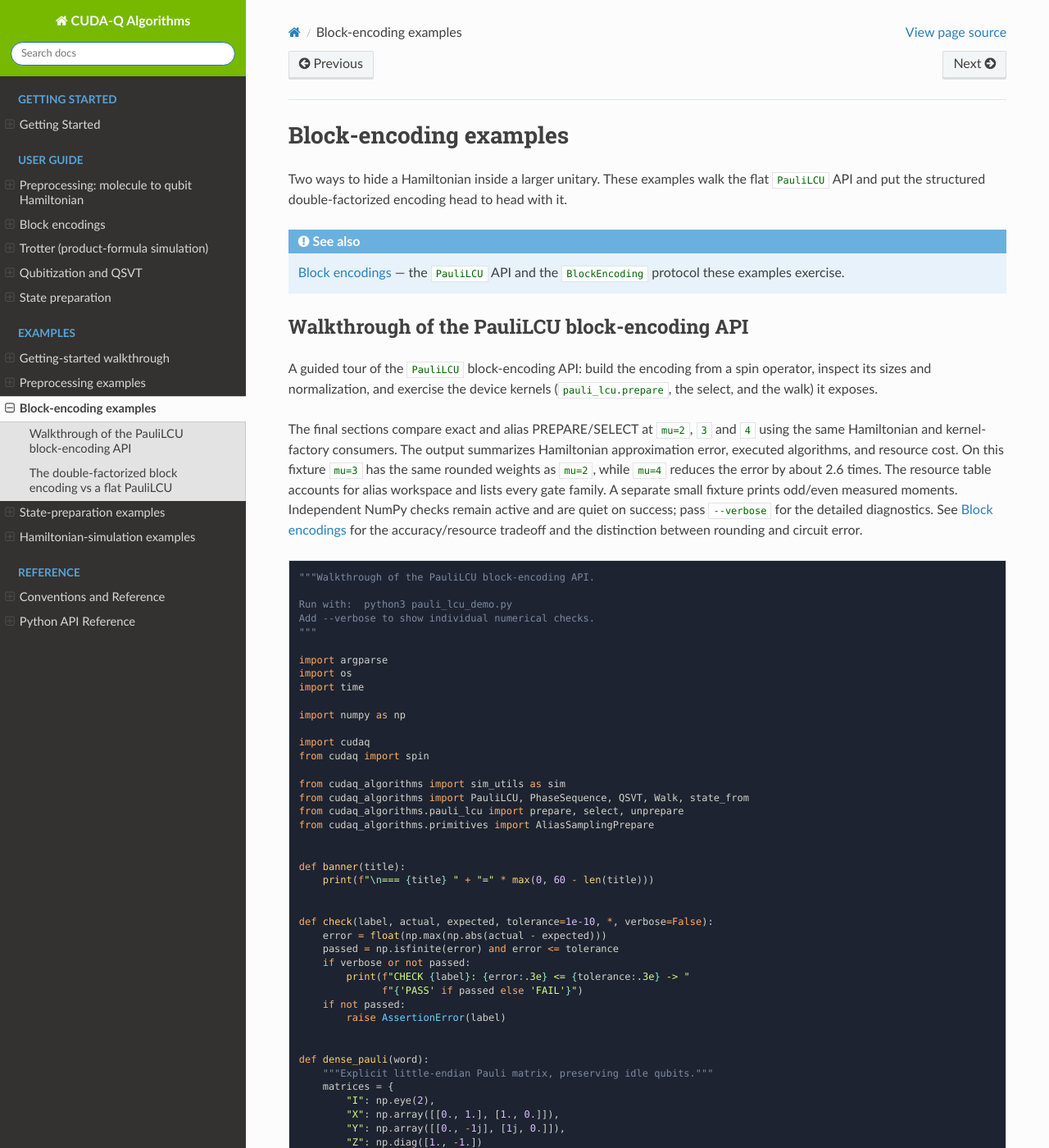
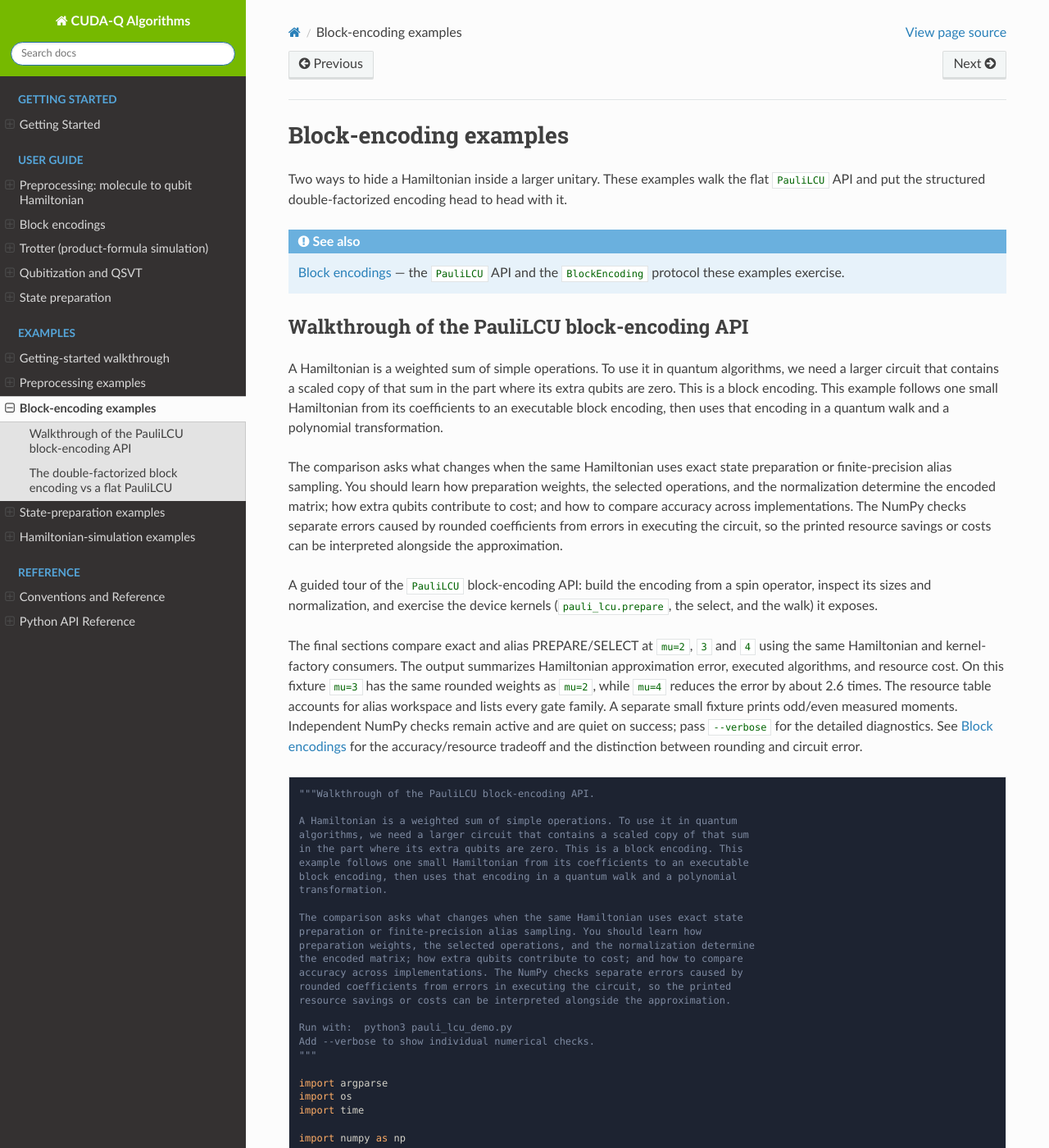
Before and after one commit to NVIDIA/cudaq-algorithms, a Sphinx documentation site: the page built from docs/sphinx/examples_rst/block_encodings.rst, in a window 1280 px wide and 1400 px high. Shown: the whole window at 82% size. Built offline with Sphinx 7.4.7 and the Read the Docs theme 3.1.0, drawn with Linux system fonts in a browser that asks for light colours.

Commit message:
docs: explain PauliLCU tutorial goals and lessons
Signed-off-by: Scott Thornton <wsttiger@gmail.com>

```diff
--- a/docs/sphinx/examples/python/pauli_lcu_demo.py
+++ b/docs/sphinx/examples/python/pauli_lcu_demo.py
@@ -3,6 +3,21 @@
 # SPDX-License-Identifier: Apache-2.0
 # [Begin Documentation]
 """Walkthrough of the PauliLCU block-encoding API.
+
+A Hamiltonian is a weighted sum of simple operations. To use it in quantum
+algorithms, we need a larger circuit that contains a scaled copy of that sum
+in the part where its extra qubits are zero. This is a block encoding. This
+example follows one small Hamiltonian from its coefficients to an executable
+block encoding, then uses that encoding in a quantum walk and a polynomial
+transformation.
+
+The comparison asks what changes when the same Hamiltonian uses exact state
+preparation or finite-precision alias sampling. You should learn how
+preparation weights, the selected operations, and the normalization determine
+the encoded matrix; how extra qubits contribute to cost; and how to compare
+accuracy across implementations. The NumPy checks separate errors caused by
+rounded coefficients from errors in executing the circuit, so the printed
+resource savings or costs can be interpreted alongside the approximation.
 
 Run with:  python3 pauli_lcu_demo.py
 Add --verbose to show individual numerical checks.
--- a/docs/sphinx/examples_rst/block_encodings.rst
+++ b/docs/sphinx/examples_rst/block_encodings.rst
@@ -12,6 +12,21 @@ head with it.
 
 Walkthrough of the PauliLCU block-encoding API
 ----------------------------------------------
+
+A Hamiltonian is a weighted sum of simple operations. To use it in quantum
+algorithms, we need a larger circuit that contains a scaled copy of that sum
+in the part where its extra qubits are zero. This is a block encoding. This
+example follows one small Hamiltonian from its coefficients to an executable
+block encoding, then uses that encoding in a quantum walk and a polynomial
+transformation.
+
+The comparison asks what changes when the same Hamiltonian uses exact state
+preparation or finite-precision alias sampling. You should learn how
+preparation weights, the selected operations, and the normalization determine
+the encoded matrix; how extra qubits contribute to cost; and how to compare
+accuracy across implementations. The NumPy checks separate errors caused by
+rounded coefficients from errors in executing the circuit, so the printed
+resource savings or costs can be interpreted alongside the approximation.
 
 A guided tour of the `PauliLCU` block-encoding API: build the encoding from a
 spin operator, inspect its sizes and normalization, and exercise the device
```
